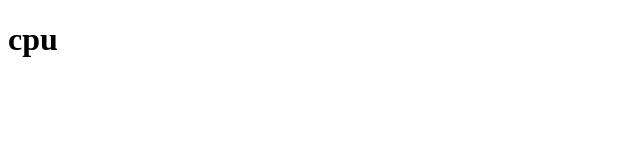
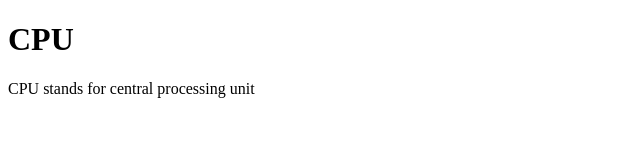
Before and after one commit to iamneo-production/fbefdaaaddfbaaeadaeccdfffebaeceaec, a website: page public/index.html in a window 1280 px wide. Shown: the whole page, without its empty margins (0-640 px from the left). Drawn offline with Linux system fonts and the light colour scheme.

Commit message:
Backup Commit

```diff
--- a/public/index.html
+++ b/public/index.html
@@ -8,7 +8,7 @@
     <link rel="stylesheet" href="style.css" />
 </head>
 <body>
-    <h1>cpu</h1>
-    <p></p>
+    <h1>CPU</h1>
+    <p>CPU stands for central processing unit</p>
 </body>
 </html>
```
